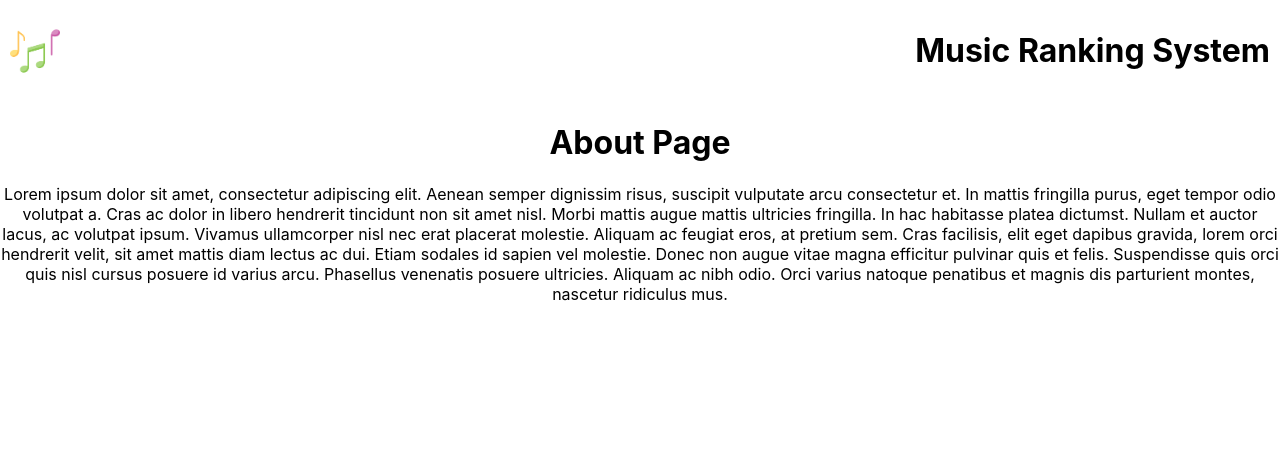
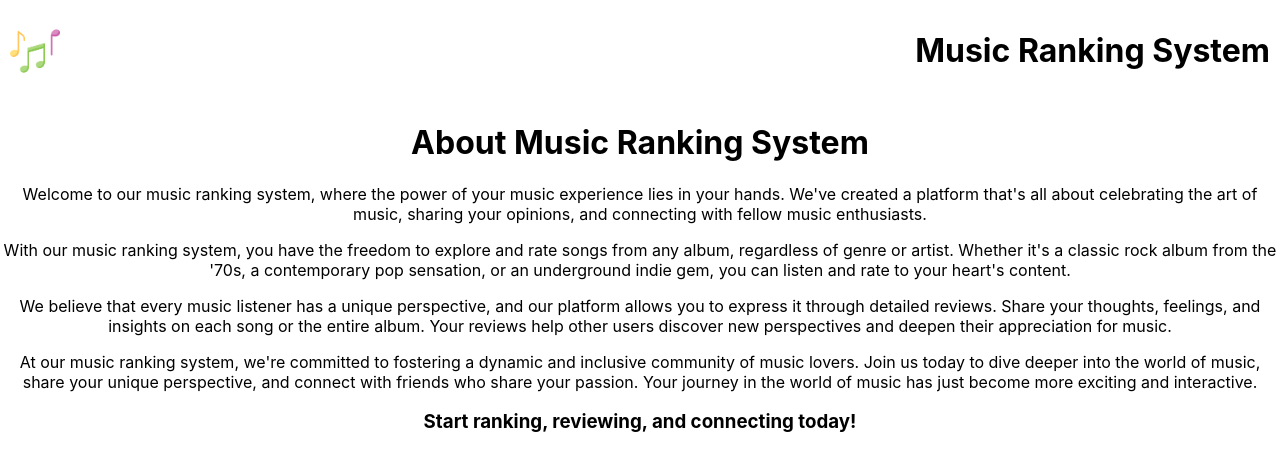
Before and after one commit to agiledev-students-fall2023/4-final-project-music-ranking-system, a React (Create React App) app in the folder front-end/: page /about in a window 1280 px wide. Shown: the top 470 px of the page. Built offline with nearby package versions, Linux system fonts and the light colour scheme.

Commit message:
about descr updated

```diff
--- a/front-end/src/components/about.js
+++ b/front-end/src/components/about.js
@@ -4,8 +4,16 @@ import '../App.css';
 function About() {
   return (
     <div className="About">
-      <h1>About Page</h1>
-      <p>Lorem ipsum dolor sit amet, consectetur adipiscing elit. Aenean semper dignissim risus, suscipit vulputate arcu consectetur et. In mattis fringilla purus, eget tempor odio volutpat a. Cras ac dolor in libero hendrerit tincidunt non sit amet nisl. Morbi mattis augue mattis ultricies fringilla. In hac habitasse platea dictumst. Nullam et auctor lacus, ac volutpat ipsum. Vivamus ullamcorper nisl nec erat placerat molestie. Aliquam ac feugiat eros, at pretium sem. Cras facilisis, elit eget dapibus gravida, lorem orci hendrerit velit, sit amet mattis diam lectus ac dui. Etiam sodales id sapien vel molestie. Donec non augue vitae magna efficitur pulvinar quis et felis. Suspendisse quis orci quis nisl cursus posuere id varius arcu. Phasellus venenatis posuere ultricies. Aliquam ac nibh odio. Orci varius natoque penatibus et magnis dis parturient montes, nascetur ridiculus mus.</p>
+      <h1>About Music Ranking System</h1>
+      <p>Welcome to our music ranking system, where the power of your music experience lies in your hands. We've created a platform that's all about celebrating the art of music, sharing your opinions, and connecting with fellow music enthusiasts.</p>
+
+      <p>With our music ranking system, you have the freedom to explore and rate songs from any album, regardless of genre or artist. Whether it's a classic rock album from the '70s, a contemporary pop sensation, or an underground indie gem, you can listen and rate to your heart's content.</p>
+
+      <p>We believe that every music listener has a unique perspective, and our platform allows you to express it through detailed reviews. Share your thoughts, feelings, and insights on each song or the entire album. Your reviews help other users discover new perspectives and deepen their appreciation for music.</p>
+
+      <p>At our music ranking system, we're committed to fostering a dynamic and inclusive community of music lovers. Join us today to dive deeper into the world of music, share your unique perspective, and connect with friends who share your passion. Your journey in the world of music has just become more exciting and interactive.</p>
+
+      <h3>Start ranking, reviewing, and connecting today!</h3>
     </div>
   );
 }
```
